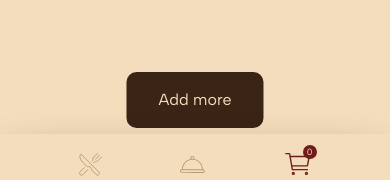
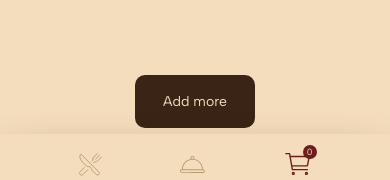
Before and after one commit to DimahBA/HCI_Project, a React (Vite) app in the folder project/: page /cart in a window 390 px wide. Shown: the part 650-830 px from the top of the page. Built offline with nearby package versions, Linux system fonts and the light colour scheme.

Commit message:
responsive design

```diff
--- a/project/src/components/Button.jsx
+++ b/project/src/components/Button.jsx
@@ -4,7 +4,7 @@ const Button = ({ children, onClick }) => {
   return (
     <button
       onClick={onClick}
-      className="bg-dark  px-8 py-4 border-light border-2 text-light rounded-xl font-medium active:bg-red active:text-light transition duration-300 ease-in-out shadow-light shadow-xs"
+      className="bg-dark  px-7 py-4 border-light border-2 text-light rounded-xl font-medium active:bg-red active:text-light transition duration-300 ease-in-out shadow-light shadow-xs small-text"
     >
       {children}
     </button>
--- a/project/src/components/Filter.jsx
+++ b/project/src/components/Filter.jsx
@@ -14,7 +14,7 @@ const Filter = ({ name, isActive, onClick }) => {
   return (
     <button
       onClick={onClick}
-      className={`border-2 rounded-full py-1.5 px-2 flex font-normal items-center transition ${
+      className={`border-2 rounded-full py-1.5 px-2 flex font-normal items-center transition small-text ${
         isActive
           ? "bg-green text-green-dark border-green-dark"
           : "border-green-dark text-green-dark"
--- a/project/src/index.css
+++ b/project/src/index.css
@@ -22,3 +22,9 @@
 :root {
   font-family: var(--font-body);
 }
+@media (width <391px) {
+  .small-text{
+  font-size: 14px;
+
+  }
+}
--- a/project/src/pages/CartPage.jsx
+++ b/project/src/pages/CartPage.jsx
@@ -67,7 +67,7 @@ const CartPage = () => {
         </div>
       )}
       {/* </div> */}
-      <div className="fixed bottom-16 left-1/2 transform -translate-x-1/2 flex items-center justify-center gap-3">
+      <div className="fixed w-full  max-w-md  bottom-16 left-1/2 transform -translate-x-1/2 flex justify-center gap-1 px-4 ">
       <Button onClick={() => navigate("/menu")}>Add more</Button>
       {cartItems.length !== 0 && (
         <>
```
